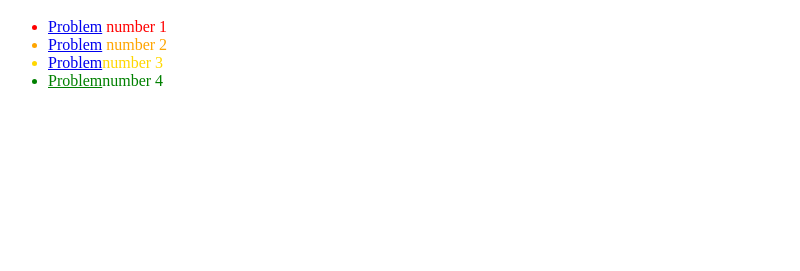
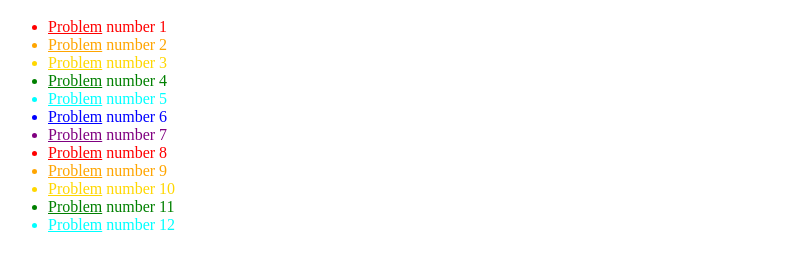
Before and after one commit to Hossein2468/Hossein2468.github.io, a plain HTML site: page index.html in a window 1280 px wide. Shown: the part 85-356 px from the top of the page, without its empty margins (0-800 px from the left). Drawn offline with Linux system fonts and the light colour scheme.

Commit message:
added some fake problems

```diff
--- a/index.html
+++ b/index.html
@@ -10,10 +10,18 @@ I'm Hossein Saberi
 
 <body>
 <ul>
-    <li style="color:red"><a href="www.google.com">Problem</a> number 1</li>
-    <li style="color:orange"><a href="www.github.com">Problem</a> number 2</li>
-    <li style="color:gold;"><a href="www.google.com">Problem</a>number 3</li>
-    <li style="color:green"><a href="www.google.com" style="color:green">Problem</a>number 4</li>
+    <li style="color:red"><a href="www.google.com" style="color:red">Problem</a> number 1</li>
+    <li style="color:orange"><a href="www.github.com" style="color:orange">Problem</a> number 2</li>
+    <li style="color:gold;"><a href="www.google.com" style="color:gold">Problem</a> number 3</li>
+    <li style="color:green"><a href="www.google.com" style="color:green">Problem</a> number 4</li>
+    <li style="color:cyan"><a href="www.google.com" style="color:cyan">Problem</a> number 5</li>
+    <li style="color:blue"><a href="www.google.com" style="color:blue">Problem</a> number 6</li>
+    <li style="color:purple"><a href="www.google.com" style="color:purple">Problem</a> number 7</li>
+    <li style="color:red"><a href="www.google.com" style="color:red">Problem</a> number 8</li>
+    <li style="color:orange"><a href="www.google.com" style="color:orange">Problem</a> number 9</li>
+    <li style="color:gold"><a href="www.google.com" style="color:gold">Problem</a> number 10</li>
+    <li style="color:green"><a href="www.google.com" style="color:green">Problem</a> number 11</li>
+    <li style="color:cyan"><a href="www.google.com" style="color:cyan">Problem</a> number 12</li>
 </ul>
 
 </body>
```
